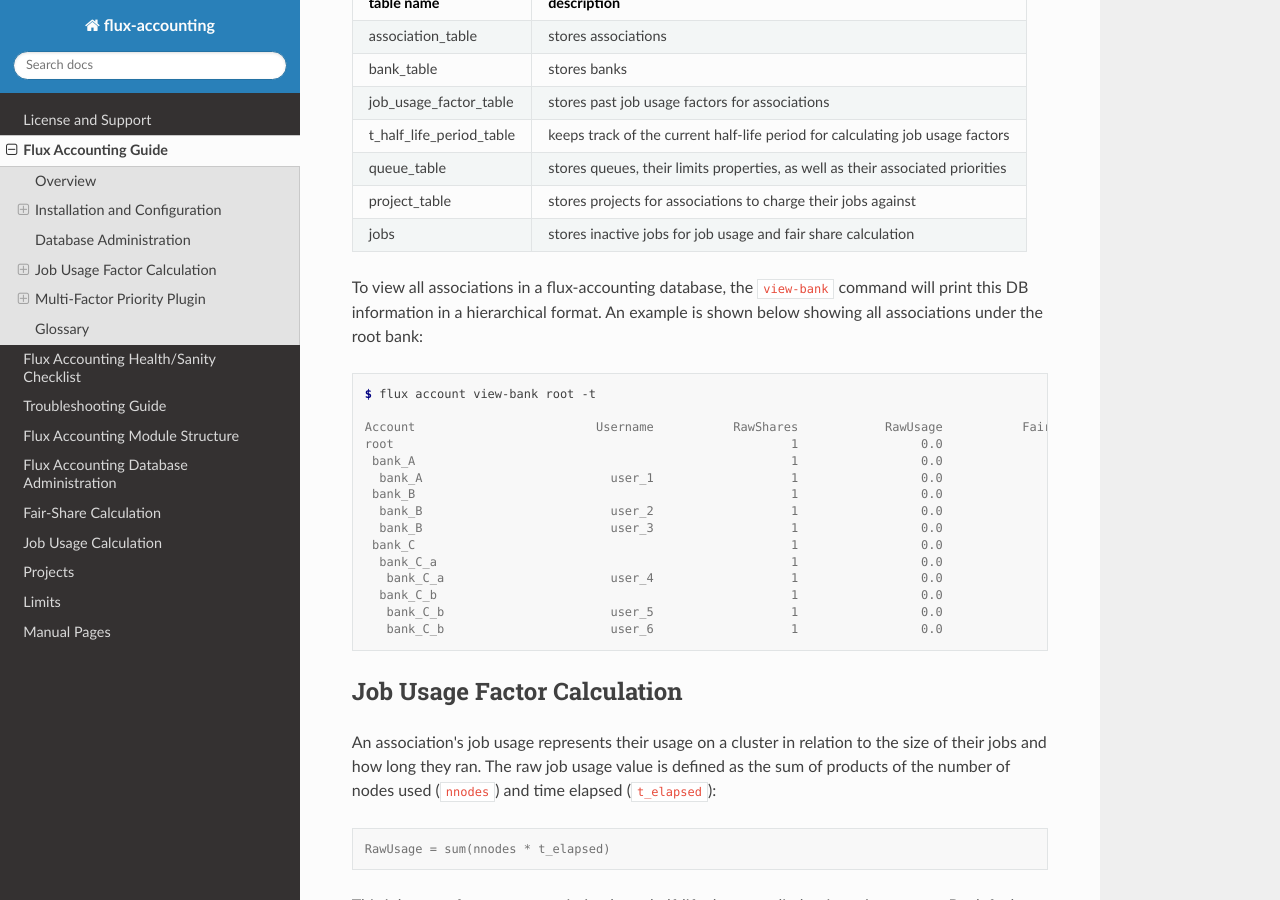
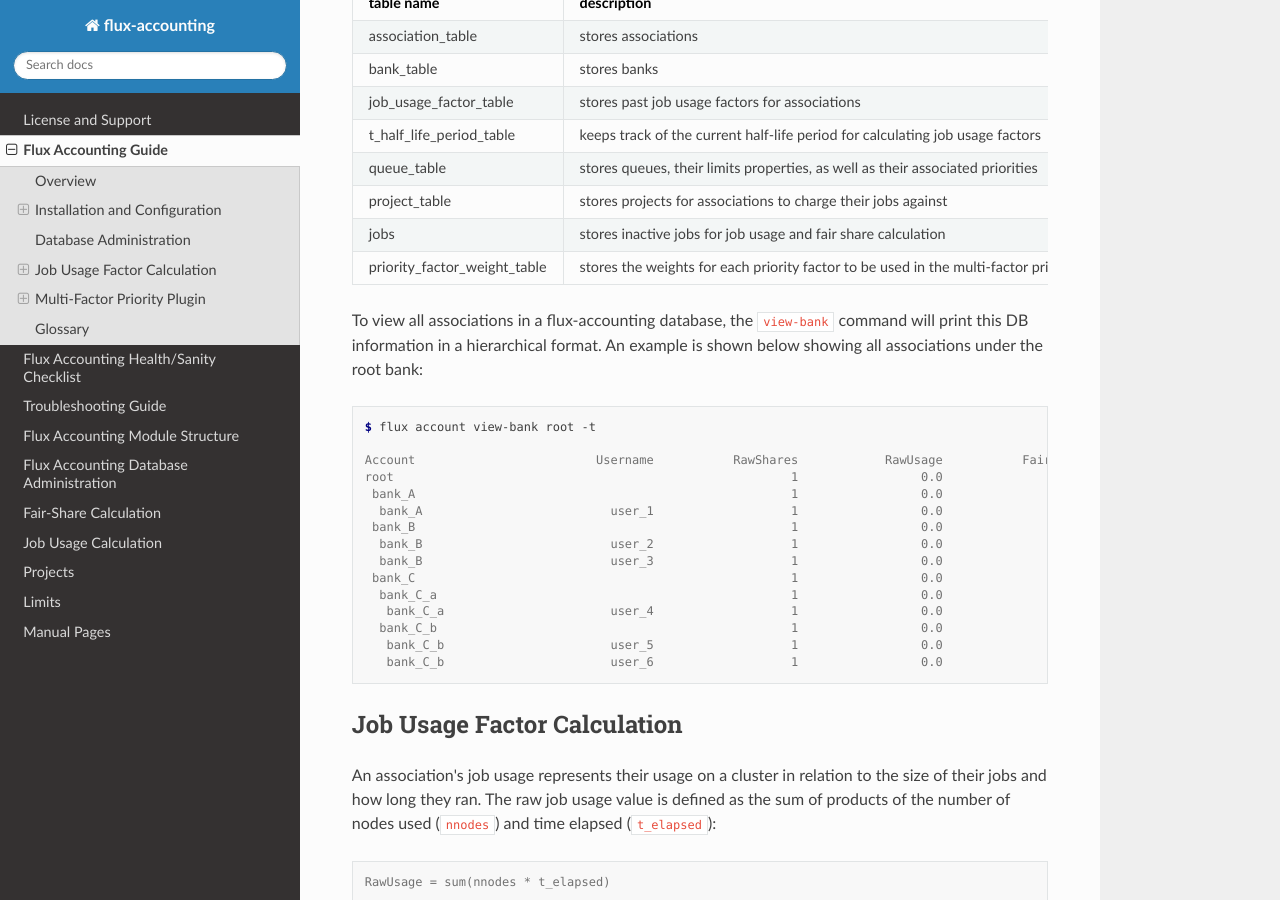
Before and after one commit to flux-framework/flux-accounting, a Sphinx documentation site: the page built from doc/guide/accounting-guide.rst, in a window 1280 px wide and 900 px high, scrolled down 4918 px. Built offline with Sphinx 7.4.7 and the Read the Docs theme 3.1.0, drawn with Linux system fonts in a browser that asks for light colours; pages that are not in the unit, such as notebooks, are missing from menus.

Commit message:
doc: update accounting guide with new table
Problem: There is a table in the accounting guide that lists all of the
tables in the flux-accounting database, but it is missing
priority_factor_weight_table.

Update it.

```diff
--- a/doc/guide/accounting-guide.rst
+++ b/doc/guide/accounting-guide.rst
@@ -249,27 +249,30 @@ all possible commands that interface with the information stored in their
 respective tables in the flux-accounting database. The current database
 consists of the following tables:
 
-+--------------------------+--------------------------------------------------+
-| table name               | description                                      |
-+==========================+==================================================+
-| association_table        | stores associations                              |
-+--------------------------+--------------------------------------------------+
-| bank_table               | stores banks                                     |
-+--------------------------+--------------------------------------------------+
-| job_usage_factor_table   | stores past job usage factors for associations   |
-+--------------------------+--------------------------------------------------+
-| t_half_life_period_table | keeps track of the current half-life period for  |
-|                          | calculating job usage factors                    |
-+--------------------------+--------------------------------------------------+
-| queue_table              | stores queues, their limits properties, as well  |
-|                          | as their associated priorities                   |
-+--------------------------+--------------------------------------------------+
-| project_table            | stores projects for associations to charge their |
-|                          | jobs against                                     |
-+--------------------------+--------------------------------------------------+
-| jobs                     | stores inactive jobs for job usage and fair      |
-|                          | share calculation                                |
-+--------------------------+--------------------------------------------------+
++------------------------------+--------------------------------------------------+
+| table name                   | description                                      |
++==============================+==================================================+
+| association_table            | stores associations                              |
++------------------------------+--------------------------------------------------+
+| bank_table                   | stores banks                                     |
++------------------------------+--------------------------------------------------+
+| job_usage_factor_table       | stores past job usage factors for associations   |
++------------------------------+--------------------------------------------------+
+| t_half_life_period_table     | keeps track of the current half-life period for  |
+|                              | calculating job usage factors                    |
++------------------------------+--------------------------------------------------+
+| queue_table                  | stores queues, their limits properties, as well  |
+|                              | as their associated priorities                   |
++------------------------------+--------------------------------------------------+
+| project_table                | stores projects for associations to charge their |
+|                              | jobs against                                     |
++------------------------------+--------------------------------------------------+
+| jobs                         | stores inactive jobs for job usage and fair      |
+|                              | share calculation                                |
++------------------------------+--------------------------------------------------+
+| priority_factor_weight_table | stores the weights for each priority factor to   |
+|                              | be used in the multi-factor priority plugin      |
++------------------------------+--------------------------------------------------+
 
 To view all associations in a flux-accounting database, the ``view-bank``
 command will print this DB information in a hierarchical format. An example is
```
